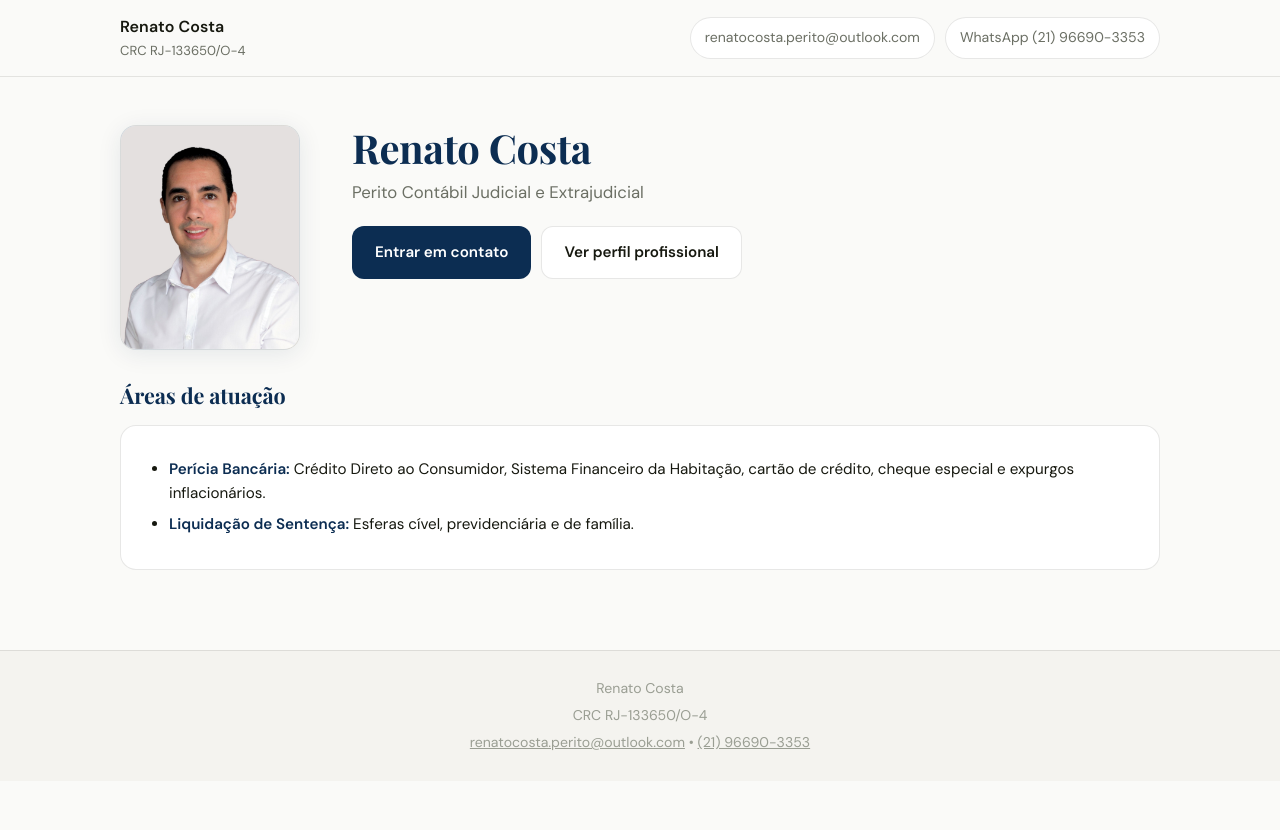
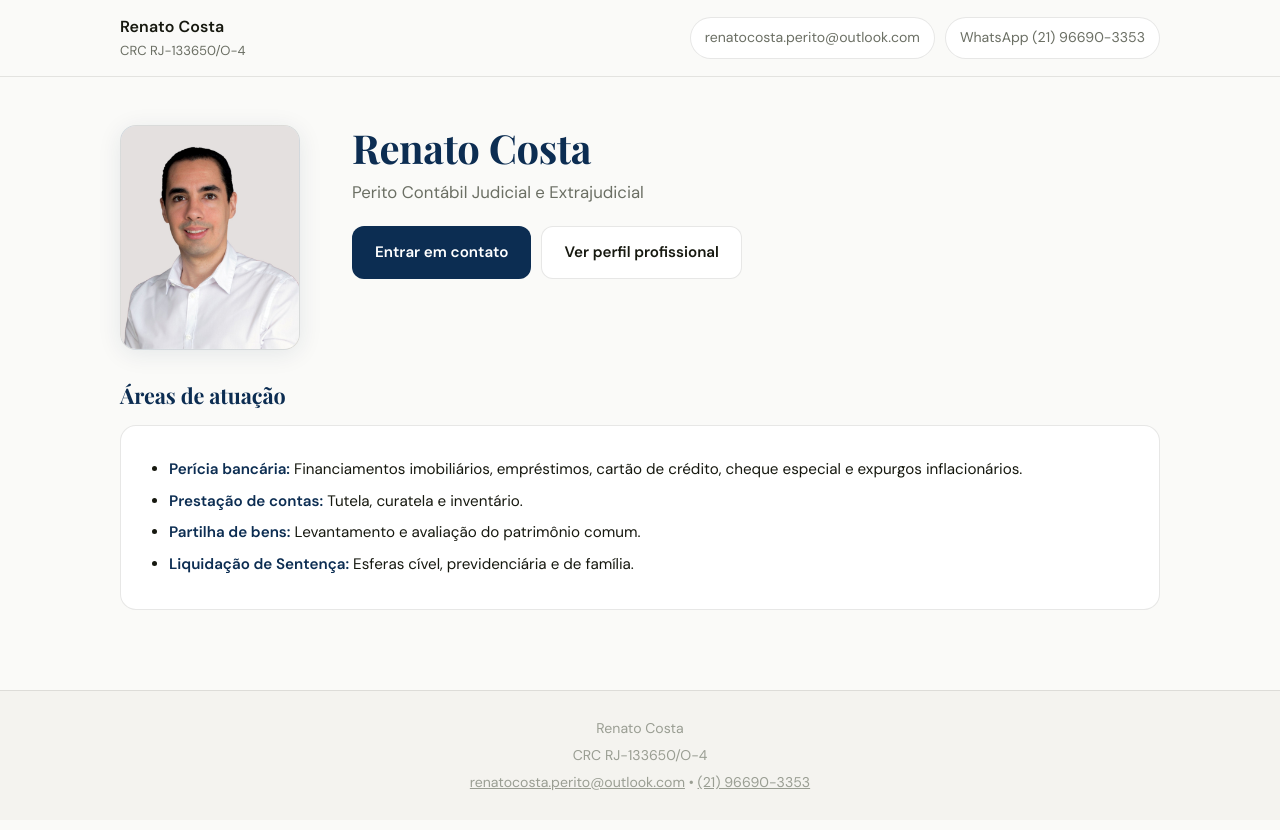
Before and after one commit to peritorenatocosta/peritorenatocosta.github.io, a Jekyll site: the page built from index.md, in a window 1280 px wide. Shown: the top 830 px of the page. Built offline with Jekyll 4.4.1, drawn with Linux system fonts in a browser that asks for light colours.

Commit message:
Update index.md

```diff
--- a/index.md
+++ b/index.md
@@ -25,7 +25,9 @@ description: "Renato Costa, Perito Contábil Judicial e Extrajudicial. Autoridad
   <h2>Áreas de atuação</h2>
   <div class="card">
     <ul class="list">
-      <li><strong>Perícia Bancária:</strong> Crédito Direto ao Consumidor, Sistema Financeiro da Habitação, cartão de crédito, cheque especial e expurgos inflacionários.</li>
+      <li><strong>Perícia bancária:</strong> Financiamentos imobiliários, empréstimos, cartão de crédito, cheque especial e expurgos inflacionários.</li>
+      <li><strong>Prestação de contas:</strong> Tutela, curatela e inventário.</li>
+      <li><strong>Partilha de bens:</strong> Levantamento e avaliação do patrimônio comum.</li>
       <li><strong>Liquidação de Sentença:</strong> Esferas cível, previdenciária e de família.</li>
     </ul>
   </div>
```
